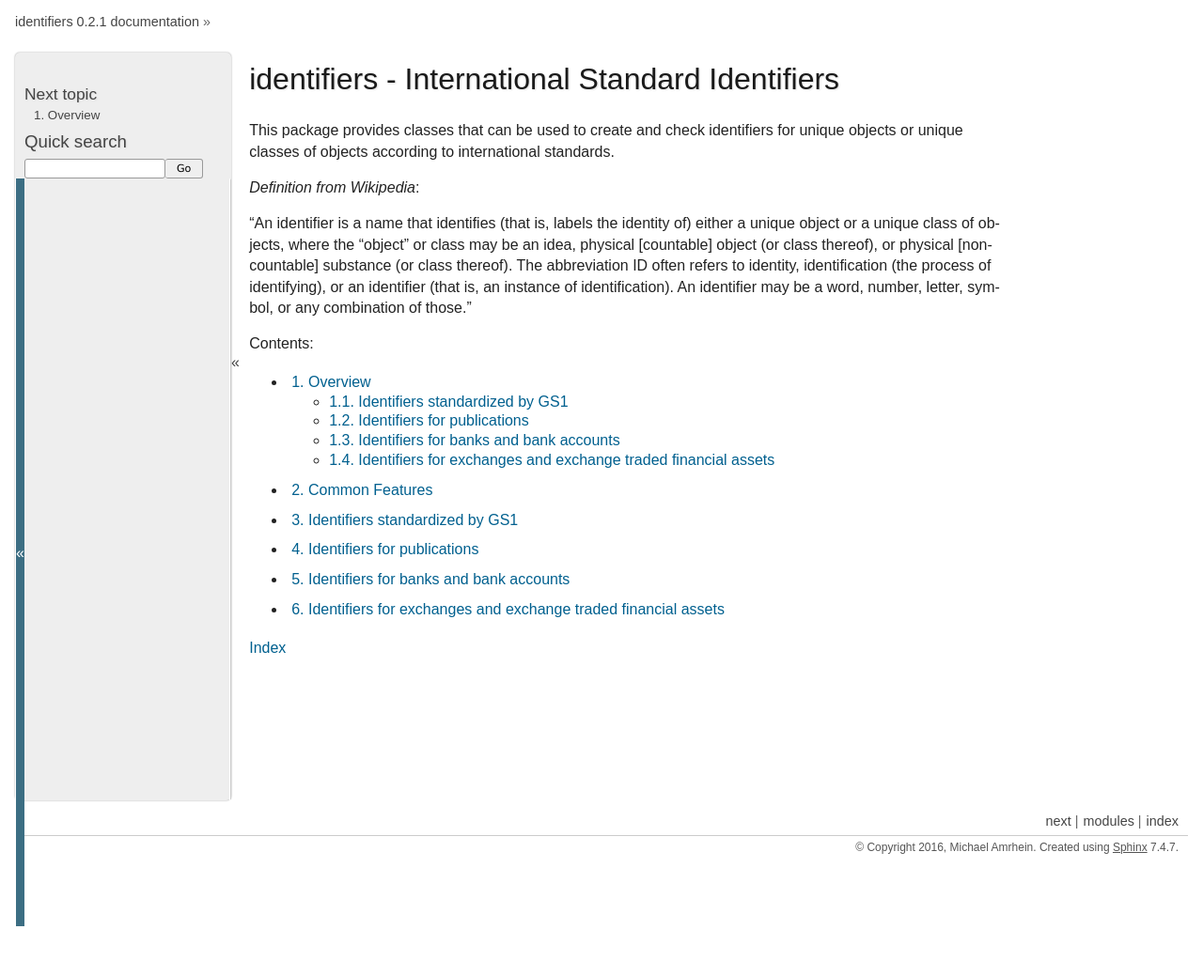
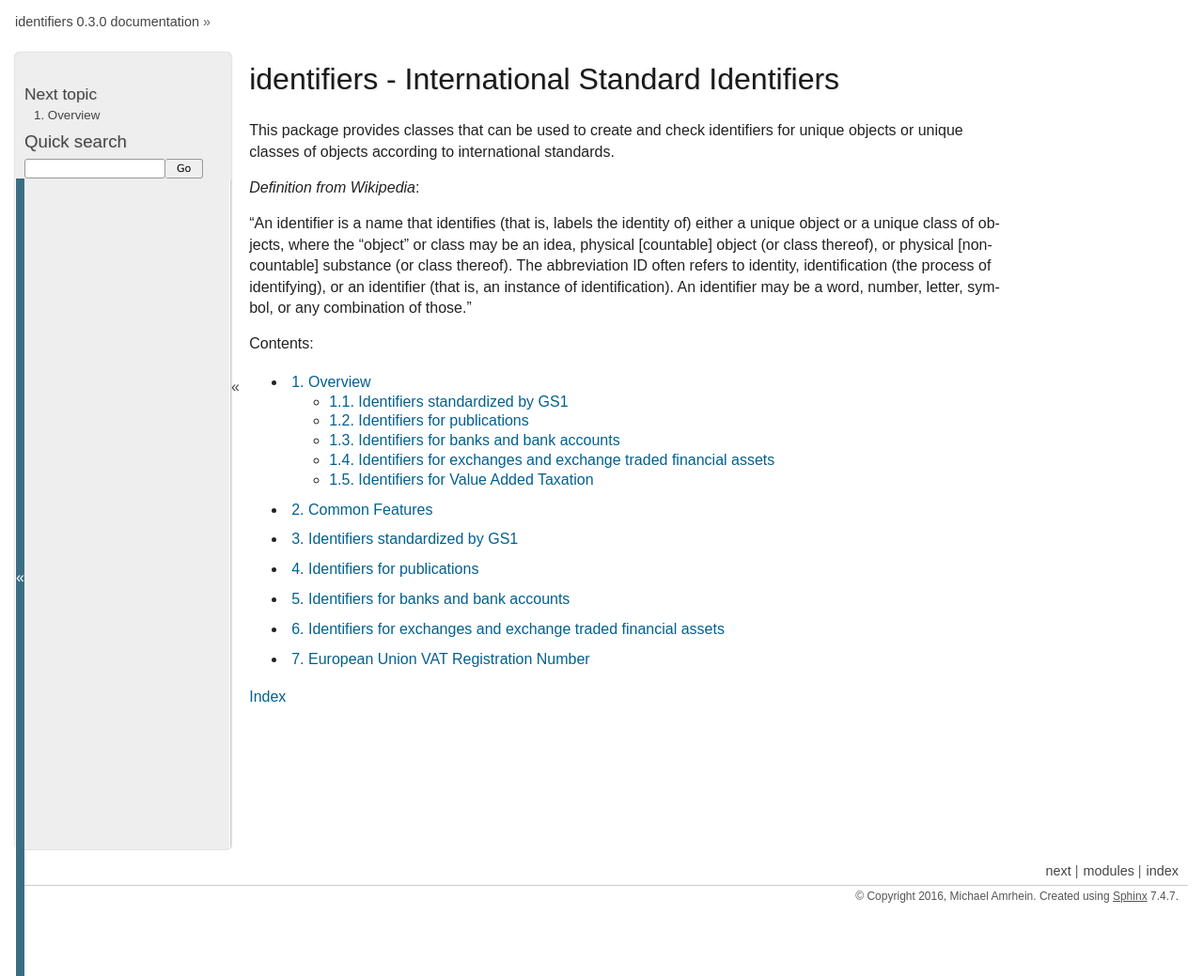
Before and after one commit to mamrhein/identifiers, a Sphinx documentation site: the page built from doc/index.rst, in a window 1280 px wide. Shown: the whole page at 94% size. Built offline with Sphinx 7.4.7, drawn with Linux system fonts in a browser that asks for light colours; before the commit the page ends 986 px from its top, so only the background shows below that.

Commit message:
Doc updated.

```diff
--- a/CHANGES.TXT
+++ b/CHANGES.TXT
@@ -5,7 +5,8 @@ History
 =========== ==================================================================
 Version     Changes
 =========== ==================================================================
+0.3.0       Added identifier EUVATId
+0.2.1       Restructured and renewed IBAN registry
 0.2.0       Added identifiers MIC and ISIN
-
 0.1.0       First public release.
 =========== ==================================================================
--- a/README.TXT
+++ b/README.TXT
@@ -94,3 +94,13 @@ Identifiers for exchanges and exchange traded financial assets
   Uniquely identifies a tradable financial asset, a.k.a security.
 
   See http://www.anna-web.org/standards/isin-iso-6166/.
+
+Identifiers for Value Added Taxation
+------------------------------------
+
+* European Union VAT Registration Number
+
+  The VAT Registration Number is used to identify natural and legal persons
+  located in the European Union for purposes of VAT handling.
+
+  See http://ec.europa.eu/taxation_customs/business/vat
--- a/doc/conf.py
+++ b/doc/conf.py
@@ -61,9 +61,9 @@ author = u'Michael Amrhein'
 # built documents.
 #
 # The short X.Y version.
-version = u'0.2'
+version = u'0.3'
 # The full version, including alpha/beta/rc tags.
-release = u'0.2.1'
+release = u'0.3.0'
 
 # The language for content autogenerated by Sphinx. Refer to documentation
 # for a list of supported languages.
--- a/doc/identifiers.rst
+++ b/doc/identifiers.rst
@@ -70,3 +70,9 @@ Identifiers for exchanges and exchange traded financial assets
 
 .. autoclass:: ISIN
     :members: country_code, nsin, check_digit, elements
+
+European Union VAT Registration Number
+======================================
+
+.. autoclass:: EUVATId
+    :members: country_code, registration_code, elements
--- a/doc/overview.rst
+++ b/doc/overview.rst
@@ -81,3 +81,13 @@ Identifiers for exchanges and exchange traded financial assets
   Uniquely identifies a tradable financial asset, a.k.a security.
 
   See http://www.anna-web.org/standards/isin-iso-6166/.
+
+Identifiers for Value Added Taxation
+------------------------------------
+
+* European Union VAT Registration Number
+
+  The VAT Registration Number is used to identify natural and legal persons
+  located in the European Union for purposes of VAT handling.
+
+  See http://ec.europa.eu/taxation_customs/business/vat
--- a/identifiers/__init__.py
+++ b/identifiers/__init__.py
@@ -34,12 +34,13 @@ from __future__ import absolute_import
 # local imports
 from .banking import BIC, IBAN
 from .bookland import ISBN, ISMN, ISSN
+from .euvatid import EUVATId
 from .finance import MIC, ISIN
 from .gs1 import GLN, GSIN, GTIN12, GTIN13, GTIN14, SSCC
 from .identifier import Identifier
 
 
-__version__ = 0, 2, 1
+__version__ = 0, 3, 0
 
 
 __all__ = [
@@ -56,5 +57,6 @@ __all__ = [
     'BIC',
     'IBAN',
     'MIC',
-    'ISIN'
+    'ISIN',
+    'EUVATId',
 ]
```
Also changed, not shown: 1 other file.
